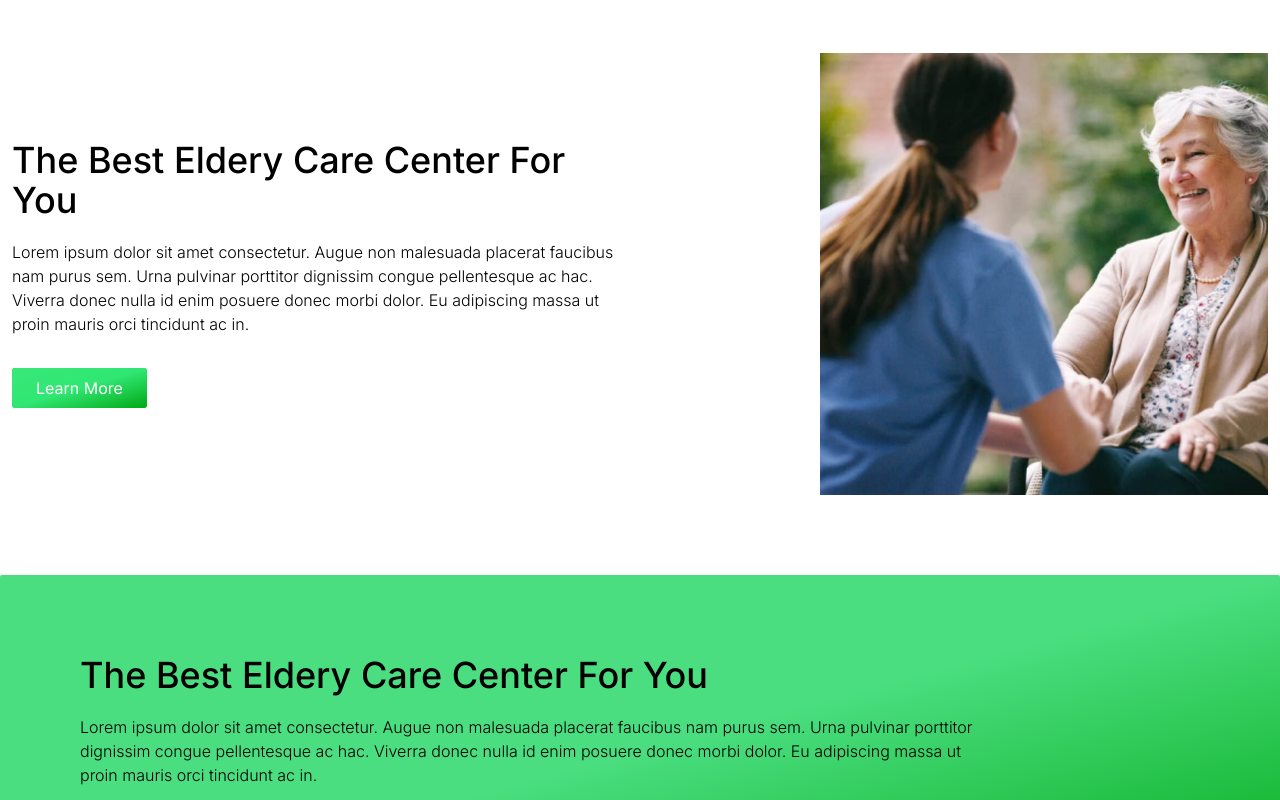
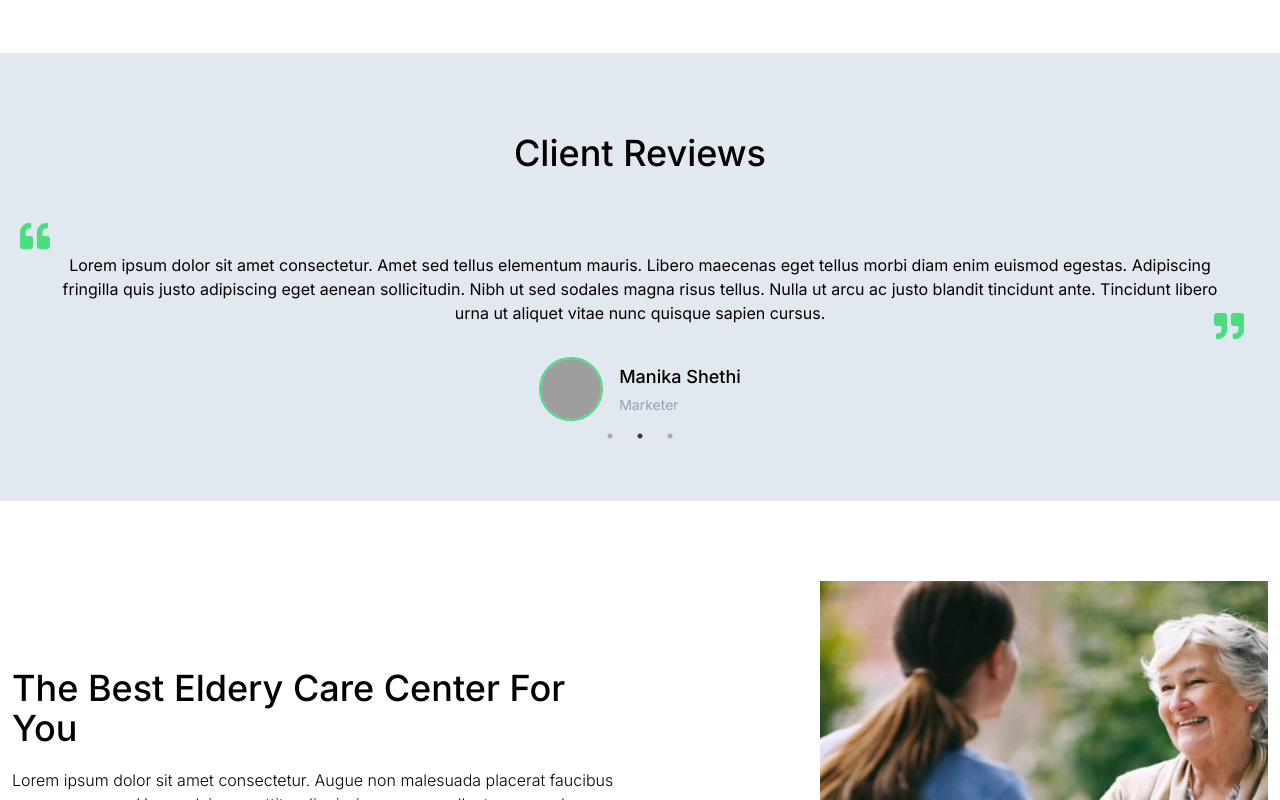
Before and after one commit to mdsakibhossen/senior-care, a Next.js app: page / in a window 1280 px wide. Shown: the part 1840-2640 px from the top of the page. Built offline with nearby package versions, Linux system fonts and the light colour scheme; grey boxes are pictures that could not be loaded.

Commit message:
Client Reviews Section is Added

```diff
--- a/next.config.mjs
+++ b/next.config.mjs
@@ -1,4 +1,16 @@
 /** @type {import('next').NextConfig} */
-const nextConfig = {};
+const nextConfig = {
+    images: {
+        remotePatterns: [
+            {
+                protocol: 'https',
+                hostname: 'images.pexels.com',
+                // port: '',
+                pathname: '/photos/**',
+            },
+        ],
+    },
+};
+
 
 export default nextConfig;
--- a/package.json
+++ b/package.json
@@ -12,7 +12,9 @@
     "next": "14.2.3",
     "react": "^18",
     "react-dom": "^18",
-    "react-icons": "^5.2.1"
+    "react-icons": "^5.2.1",
+    "react-slick": "^0.30.2",
+    "slick-carousel": "^1.8.1"
   },
   "devDependencies": {
     "eslint": "^8",
--- a/src/app/page.js
+++ b/src/app/page.js
@@ -3,6 +3,7 @@ import AboutUs from "@/components/aboutUsSection/AboutUs";
 import Services from "@/components/servicesSection/Services";
 import CareCenter from "@/components/careCenterSection/CareCenter";
 import GreenBanner from "@/components/greenBanner/GreenBanner";
+import ClientReviews from "@/components/clientReviewsSection/ClientReviews";
 
 export default function Home() {
   return (
@@ -10,6 +11,7 @@ export default function Home() {
       <Hero />
       <AboutUs/>
       <Services/>
+      <ClientReviews/>
       <CareCenter/>
       <GreenBanner/>
     </>
--- a/src/components/careCenterSection/CareCenter.jsx
+++ b/src/components/careCenterSection/CareCenter.jsx
@@ -4,7 +4,7 @@ import PrimaryButton from "../primaryButton/PrimaryButton";
 import CareImg from "../../../public/care.png"
 const CareCenter = () => {
   return (
-    <section className="pb-20 dark:bg-slate-600 dark:text-slate-100">
+    <section className="py-20 dark:bg-slate-600 dark:text-slate-100">
       <div className="container mx-auto px-3 flex flex-col gap-10 lg:flex-row lg:items-center">
         <div className="left flex-1">
           <h2 className="text-3xl sm:text-4xl font-medium mb-5 text-center sm:text-start">
--- /dev/null
+++ b/src/components/clientReviewsSection/ClientReviews.jsx
@@ -0,0 +1,31 @@
+
+import ReviewCard from "./reviewCard/ReviewCard";
+import { reviews } from "./clientReviesData";
+import SliderProvider from './sliderProvider/SliderProvider';
+
+
+const ClientReviews = () => {
+
+  return (
+    <section className="py-20 bg-slate-200 dark:bg-slate-700 dark:text-slate-100">
+      <div className="container mx-auto px-3">
+        <h2 className="text-3xl sm:text-4xl font-medium text-center">
+          Client Reviews
+        </h2>
+        <div className="reviews slider-container">
+       <SliderProvider>
+            {reviews.map((review) => (
+
+                <div>
+                  <ReviewCard key={review.id} review={review} />
+                </div>
+
+            ))}
+         </SliderProvider>
+        </div>
+      </div>
+    </section>
+  );
+};
+
+export default ClientReviews;
--- /dev/null
+++ b/src/components/clientReviewsSection/clientReviesData.js
@@ -0,0 +1,32 @@
+export const reviews = [
+    {
+        id: 1,
+        comment: "Lorem ipsum dolor sit amet consectetur. Amet sed tellus elementum mauris. Libero maecenas eget tellus morbi diam enim euismod egestas. Adipiscing fringilla quis justo adipiscing eget aenean sollicitudin. Nibh ut sed sodales magna risus tellus. Nulla ut arcu ac justo blandit tincidunt ante. Tincidunt libero urna ut aliquet vitae nunc quisque sapien cursus.",
+        user: {
+            userId: 1,
+            name: "James Smith",
+            profession: "ABC Softwares",
+            image: "https://images.pexels.com/photos/697509/pexels-photo-697509.jpeg?auto=compress&cs=tinysrgb&w=1260&h=750&dpr=1"
+        }
+    },
+    {
+        id: 2,
+        comment: "Lorem ipsum dolor sit amet consectetur. Amet sed tellus elementum mauris. Libero maecenas eget tellus morbi diam enim euismod egestas. Adipiscing fringilla quis justo adipiscing eget aenean sollicitudin. Nibh ut sed sodales magna risus tellus. Nulla ut arcu ac justo blandit tincidunt ante. Tincidunt libero urna ut aliquet vitae nunc quisque sapien cursus.",
+        user: {
+            userId: 2,
+            name: "Manika Shethi",
+            profession: "Marketer",
+            image: "https://images.pexels.com/photos/415829/pexels-photo-415829.jpeg?auto=compress&cs=tinysrgb&w=1260&h=750&dpr=1"
+        }
+    },
+    {
+        id: 3,
+        comment: "Lorem ipsum dolor sit amet consectetur. Amet sed tellus elementum mauris. Libero maecenas eget tellus morbi diam enim euismod egestas. Adipiscing fringilla quis justo adipiscing eget aenean sollicitudin. Nibh ut sed sodales magna risus tellus. Nulla ut arcu ac justo blandit tincidunt ante. Tincidunt libero urna ut aliquet vitae nunc quisque sapien cursus.",
+        user: {
+            userId: 3,
+            name: "David Singh",
+            profession: "Web Designer",
+            image: "https://images.pexels.com/photos/8159657/pexels-photo-8159657.jpeg?auto=compress&cs=tinysrgb&w=1260&h=750&dpr=1"
+        }
+    }
+]
--- /dev/null
+++ b/src/components/clientReviewsSection/reviewCard/ReviewCard.jsx
@@ -0,0 +1,34 @@
+import Image from "next/image";
+import { FaQuoteLeft, FaQuoteRight } from "react-icons/fa";
+
+const ReviewCard = ({ review }) => {
+  const { comment, user } = review;
+  return (
+    <div className="card flex flex-col items-center gap-8">
+      <div className="comment mx-8 text-center relative mt-20">
+        <div className="comma">
+          <FaQuoteLeft className="text-green-400 text-3xl absolute -top-8 -left-6 z-10" />
+          <FaQuoteRight className="text-green-400 text-3xl absolute -bottom-8 -right-4 md:-bottom-4 md:-right-2 z-10" />
+        </div>
+        <p>{comment}</p>
+      </div>
+      <div className="user-info flex gap-4 items-center">
+        <div className="img w-16 h-16 rounded-full overflow-hidden border-2 border-green-400 cursor-pointer">
+          <Image
+            src={user.image}
+            alt={user.name}
+            className="w-full h-full object-cover"
+            width={100}
+            height={100}
+          />
+        </div>
+        <div className="info">
+          <h4 className="text-md sm:text-lg mb-1 font-medium">{user.name}</h4>
+          <h5 className="text-sm  text-slate-400">{user.profession}</h5>
+        </div>
+      </div>
+    </div>
+  );
+};
+
+export default ReviewCard;
--- /dev/null
+++ b/src/components/clientReviewsSection/sliderProvider/SliderProvider.jsx
@@ -0,0 +1,25 @@
+"use client"
+import React from "react";
+import Slider from "react-slick";
+import "slick-carousel/slick/slick.css";
+import "slick-carousel/slick/slick-theme.css";
+
+const SliderProvider = ({children}) => {
+      const settings = {
+        dots: true,
+        infinite: true,
+        speed: 500,
+        slidesToShow: 1,
+        slidesToScroll: 1,
+        arrows: false,
+        autoplay: true,
+        autoplaySpeed: 5000
+      };
+  return (
+          <Slider {...settings}>
+            {children}
+         </Slider>
+  )
+}
+
+export default SliderProvider
--- a/src/components/greenBanner/GreenBanner.jsx
+++ b/src/components/greenBanner/GreenBanner.jsx
@@ -10,7 +10,7 @@ const GreenBanner = () => {
         <h2 className="text-3xl sm:text-4xl font-medium mb-5 text-center sm:text-start">
           The Best Eldery Care Center For You
         </h2>
-        <p className="font-light mb-8 md:w-4/5">
+        <p className="font-light mb-8 text-justify lg:w-4/5">
           Lorem ipsum dolor sit amet consectetur. Augue non malesuada placerat
           faucibus nam purus sem. Urna pulvinar porttitor dignissim congue
           pellentesque ac hac. Viverra donec nulla id enim posuere donec morbi
```
Also changed, not shown: src/components/clientReviewsSection/clientReviews.module.css (added, +13 -0 lines), 1 other file (tests, documents, lock files or other folders).
